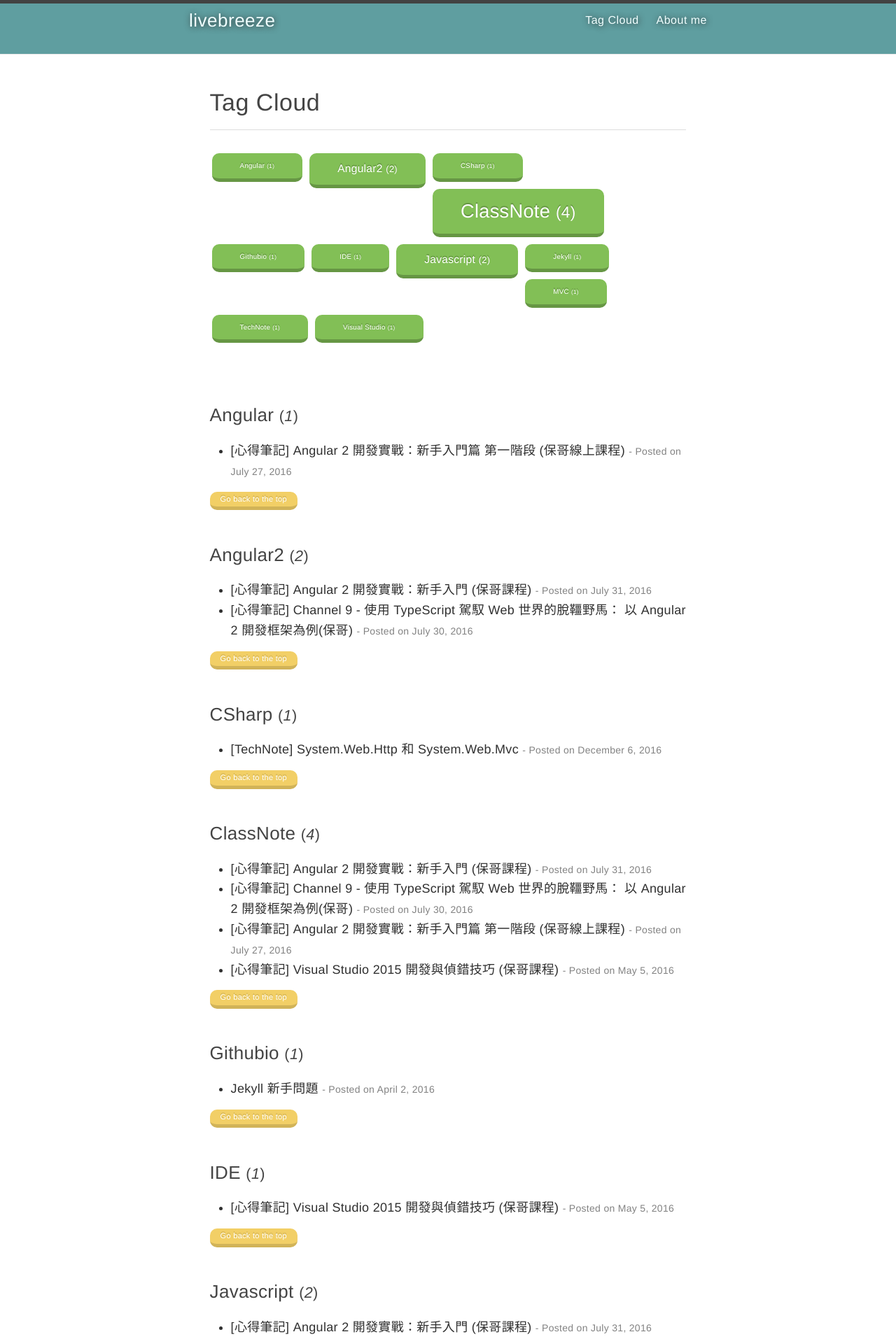
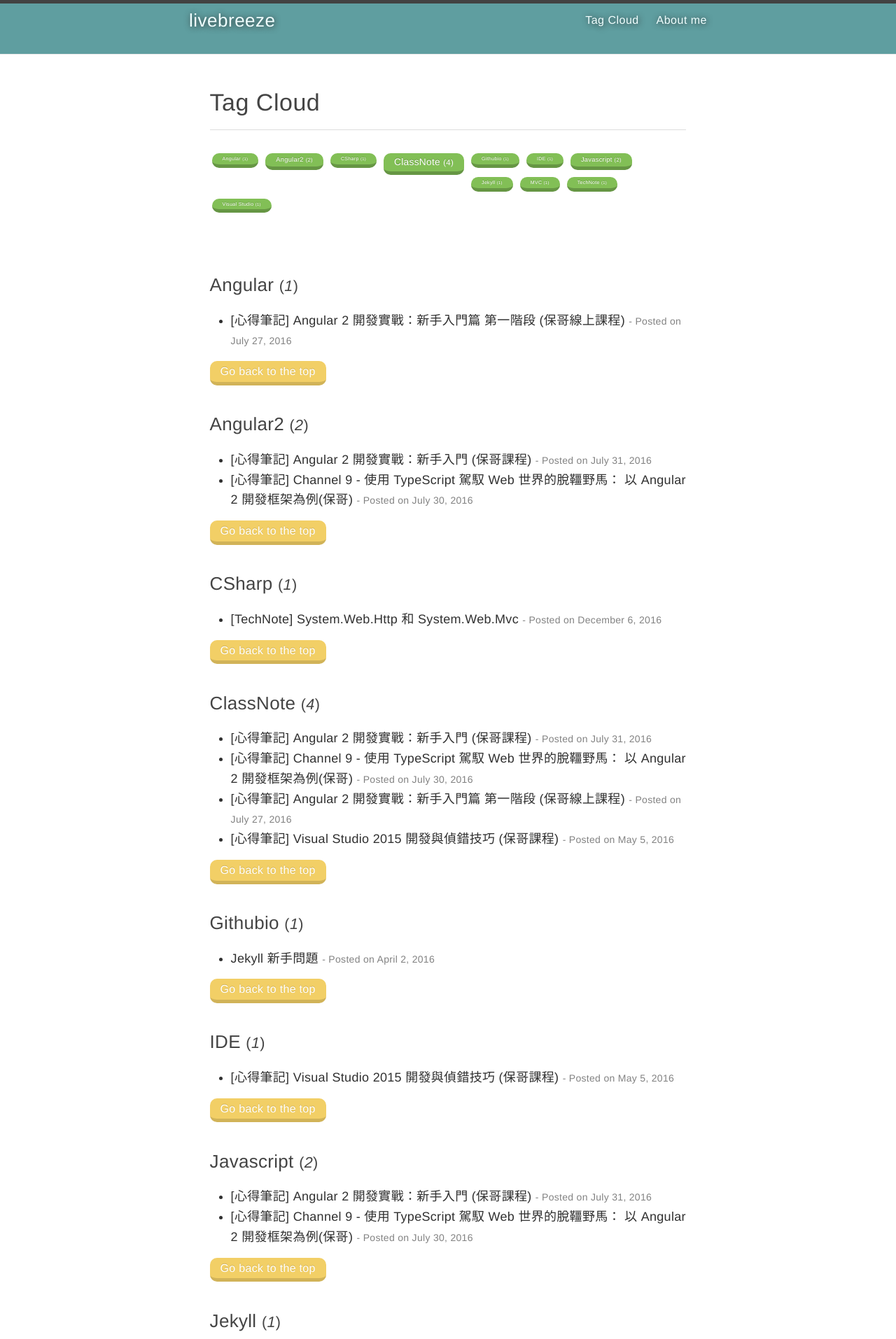
Before and after one commit to livebreeze-zz/livebreeze.github.io, a Jekyll site: the page built from tagCloud.md, in a window 1280 px wide. Shown: the top 1914 px of the page at 70% size. Built offline with Jekyll 4.4.1, drawn with Linux system fonts in a browser that asks for light colours; some web fonts are replaced.

Commit message:
update tagCloud style

```diff
--- a/_sass/_myStyle.scss
+++ b/_sass/_myStyle.scss
@@ -5,7 +5,7 @@
 
 .action-button {
     position: relative;
-    padding: 10px 40px;
+    padding: 2px 15px;
     margin: 0px 10px 10px 0px;
     float: left;
     border-radius: 10px;
@@ -18,22 +18,22 @@
     &.blue {
         background-color: #3498DB;
         border-bottom: 5px solid #2980B9;
-        text-shadow: 0px -2px #2980B9;
+        text-shadow: 0px -1px #2980B9;
     }
     &.red {
         background-color: #E74C3C;
         border-bottom: 5px solid #BD3E31;
-        text-shadow: 0px -2px #BD3E31;
+        text-shadow: 0px -1px #BD3E31;
     }
     &.green {
         background-color: #82BF56;
         border-bottom: 5px solid #669644;
-        text-shadow: 0px -2px #669644;
+        text-shadow: 0px -1px #669644;
     }
     &.yellow {
         background-color: #F2CF66;
         border-bottom: 5px solid #D1B358;
-        text-shadow: 0px -2px #D1B358;
+        text-shadow: 0px -1px #D1B358;
     }
     &:active {
         transform: translate(0px, 5px);
--- a/tagCloud.md
+++ b/tagCloud.md
@@ -9,7 +9,7 @@ title: Tag Cloud
             <div class="blog-tags">
                 {% assign tags = site.tags | sort %}
                 {% for tag in tags %}
-                <a href="#{{ tag[0] | slugify }}" class="action-button shadow animate green" style="font-size: {{ tag | last | size  |  times: 400 | divided_by: site.tags.size | plus: 25  }}%">
+                <a href="#{{ tag[0] | slugify }}" class="action-button shadow animate green" style="font-size: {{ tag | last | size  | times: 155 | divided_by: site.tags.size | plus: 30  }}%">
                     {{ tag | first }} <small>({{ tag | last | size }})</small>
                 </a>
                 {% endfor %}
@@ -30,7 +30,7 @@ title: Tag Cloud
     </a>
     {% endfor %}
     </ul>
-    <a href="#top" class="action-button shadow animate yellow" style="padding:2px 15px; font-size:11px">
+    <a href="#top" class="action-button shadow animate yellow">
         <span class="fa fa-refresh" aria-hidden="true"></span> Go back to the top
     </a>
 {% endfor %}
```
